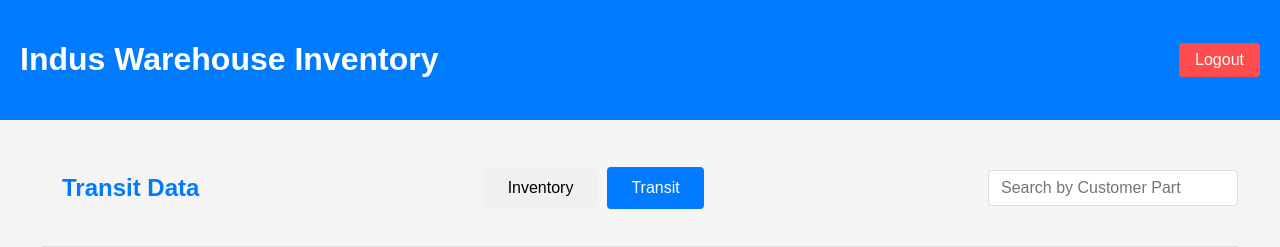
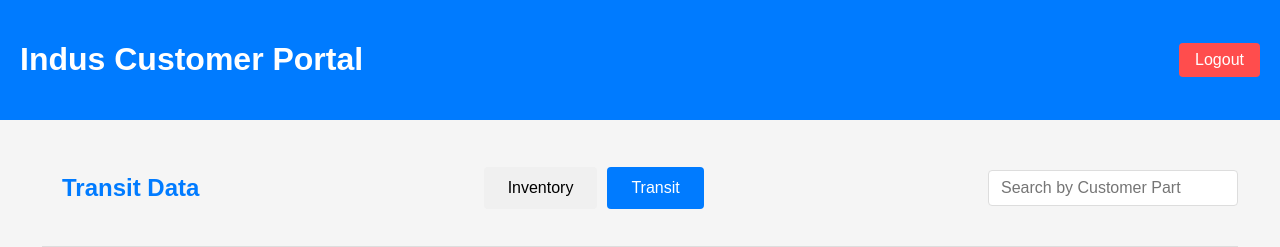
Before and after one commit to ppc8040/new_try, a Flask app: page /views/transit in a window 1280 px wide. Shown: the top 247 px of the page. Run offline with Flask 3, Linux system fonts and the light colour scheme; the visitor is signed in with stand-in values (Sample User, id 1); data that the repository does not hold is empty; some libraries are stand-ins or nearby versions.

Commit message:
Update base.html

```diff
--- a/flaskr/templates/base.html
+++ b/flaskr/templates/base.html
@@ -15,11 +15,11 @@
     <meta name="viewport" content="width=device-width, initial-scale=1.0">
     <link rel="stylesheet" href="{{ url_for('static', filename='styles.css') }}">
     <link rel="icon" href="{{ url_for('static', filename='images/favicon.ico') }}" type="image/x-icon">
-    <title>Indus Warehouse Inventory</title>
+    <title>Indus Customer Portal</title>
 </head>
 <body>
     <header>
-        <h1>Indus Warehouse Inventory</h1>
+        <h1>Indus Customer Portal</h1>
         {% if current_user.is_authenticated %}
         <a href="{{ url_for('logout') }}" class="logout-btn">Logout</a>
         {% endif %}
```
